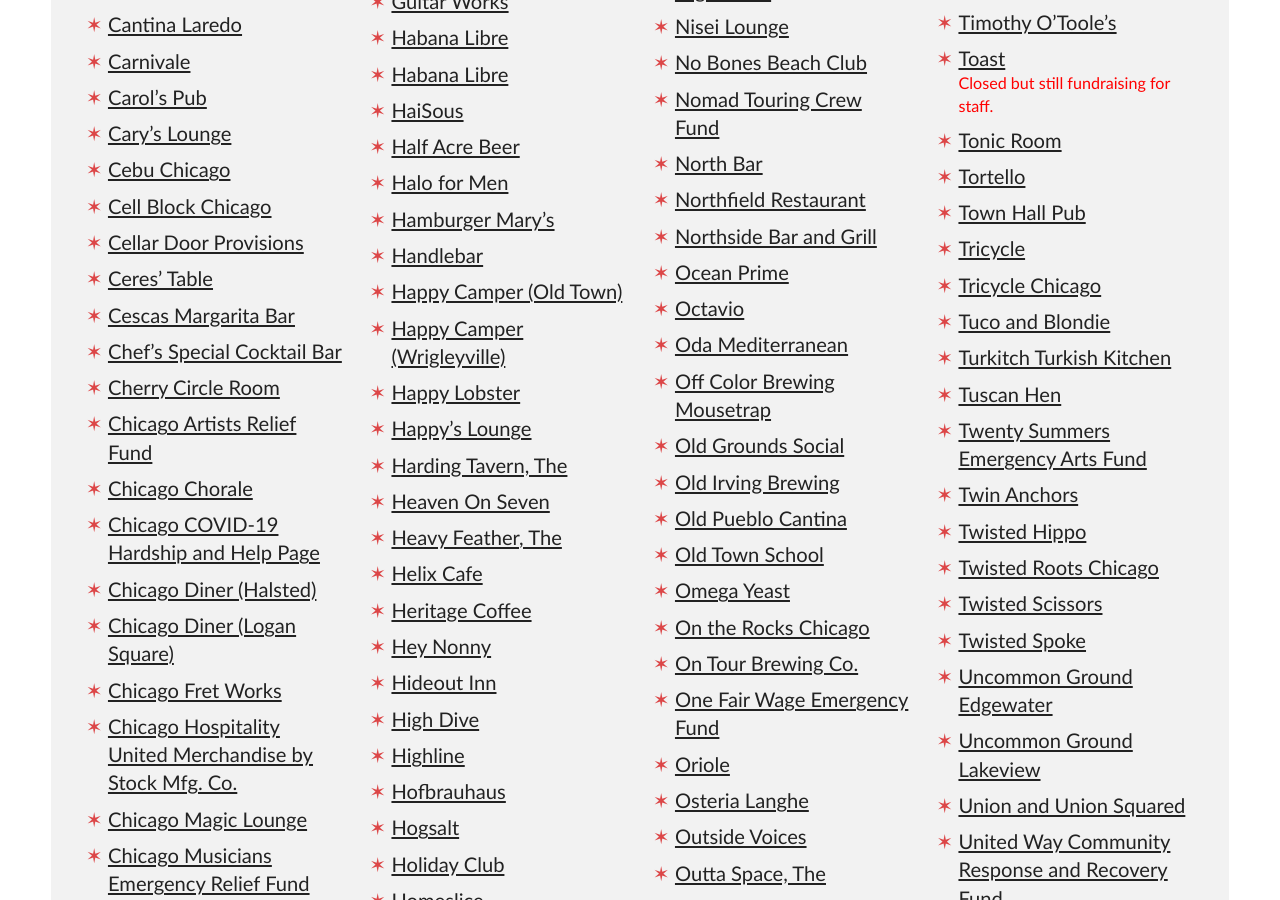
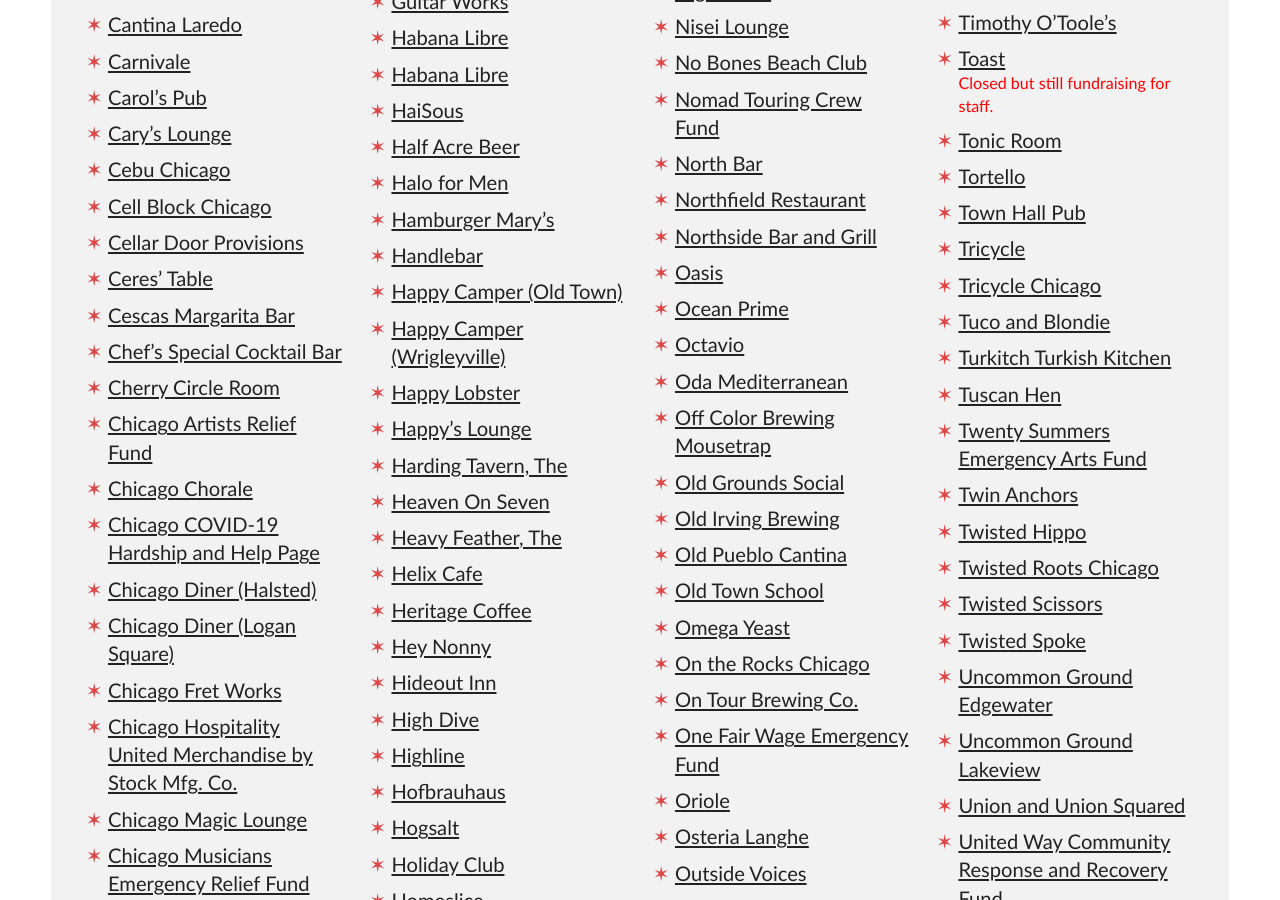
Before and after one commit to spencertweedy/chicagoservicerelief, a Jekyll site: the page built from index.html, in a window 1280 px wide and 900 px high, scrolled down 5281 px. Built offline with Jekyll 4.4.1, drawn with Linux system fonts in a browser that asks for light colours.

Commit message:
add oasis

```diff
--- a/_data/establishments.yml
+++ b/_data/establishments.yml
@@ -2374,3 +2374,6 @@
 - title: Cafe Ba-Ba-Reeba!
   url: https://www.bonfire.com/store/cafe-ba-ba-reeba-employee-relief-fundraiser/
   type: restaurant
+- title: Oasis
+  url: https://www.gofundme.com/f/oasis-staff-relief-fund
+  type: bar
```
